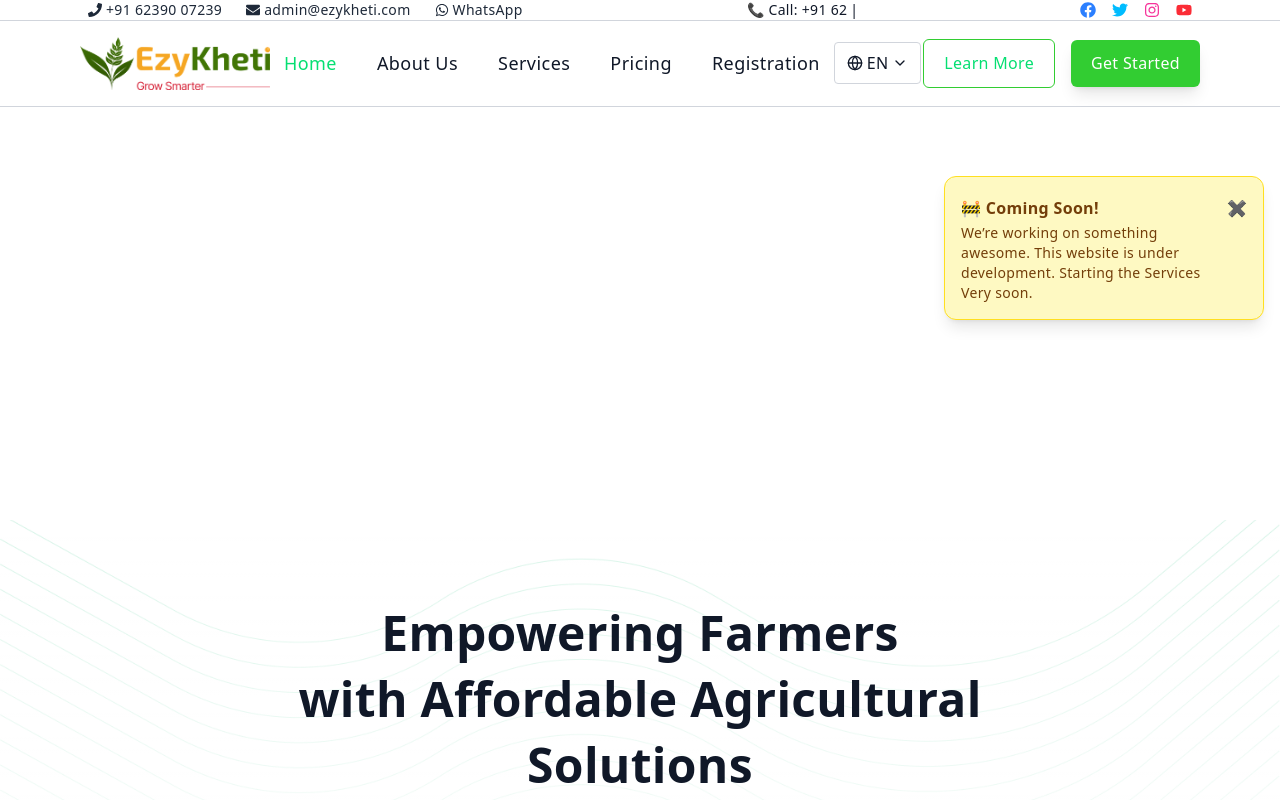
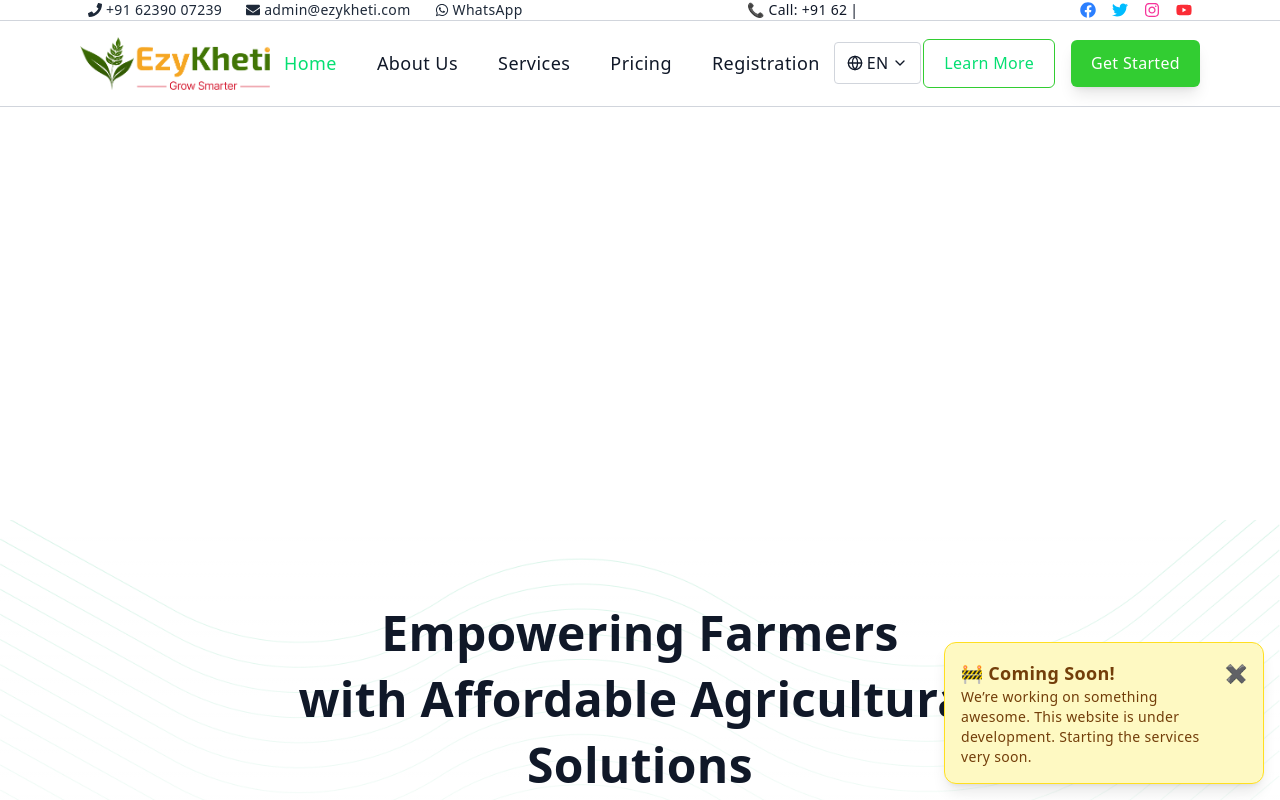
Before and after one commit to taranjitsahota/ezykheti-frontend, a React (Vite) app: page / in a window 1280 px wide. Shown: the top 800 px of the page. Built offline with nearby package versions, Linux system fonts and the light colour scheme.

Commit message:
small fix

```diff
--- a/src/components/ComingSoonNotice.jsx
+++ b/src/components/ComingSoonNotice.jsx
@@ -7,15 +7,18 @@ const ComingSoonNotice = () => {
   if (!show) return null;
 
   return (
-    <div className="fixed bottom-120 right-4 max-w-xs bg-yellow-100 text-yellow-900 border border-yellow-300 shadow-lg p-4 rounded-xl z-50">
-      <div className="flex justify-between items-start">
-        <div>
-          <p className="font-semibold">🚧 Coming Soon!</p>
-          <p className="text-sm">We’re working on something awesome. This website is under development. Starting the Services Very soon.</p>
+    <div className="fixed bottom-4 right-4 w-[90%] sm:w-80 bg-yellow-100 text-yellow-900 border border-yellow-300 shadow-lg p-4 rounded-xl z-50">
+      <div className="flex justify-between items-start space-x-2">
+        <div className="text-sm sm:text-base">
+          <p className="font-semibold text-base sm:text-lg">🚧 Coming Soon!</p>
+          <p className="text-sm">
+            We’re working on something awesome. This website is under development. Starting the services very soon.
+          </p>
         </div>
         <button
           onClick={() => setShow(false)}
-          className="text-yellow-900 hover:text-yellow-700 ml-2"
+          className="text-yellow-900 hover:text-yellow-700 text-lg"
+          aria-label="Close"
         >
           ✖
         </button>
```
Also changed, not shown: src/assets/images/logo/Logo.png.
